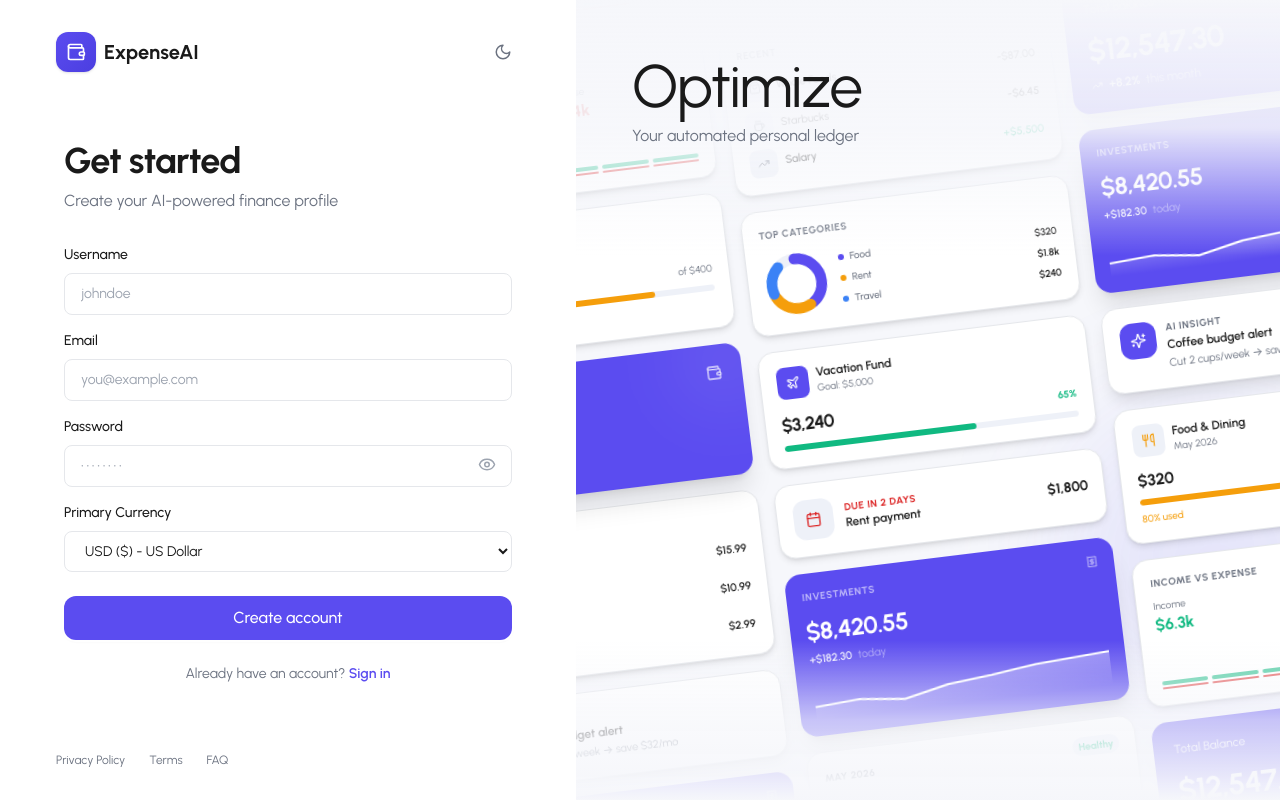
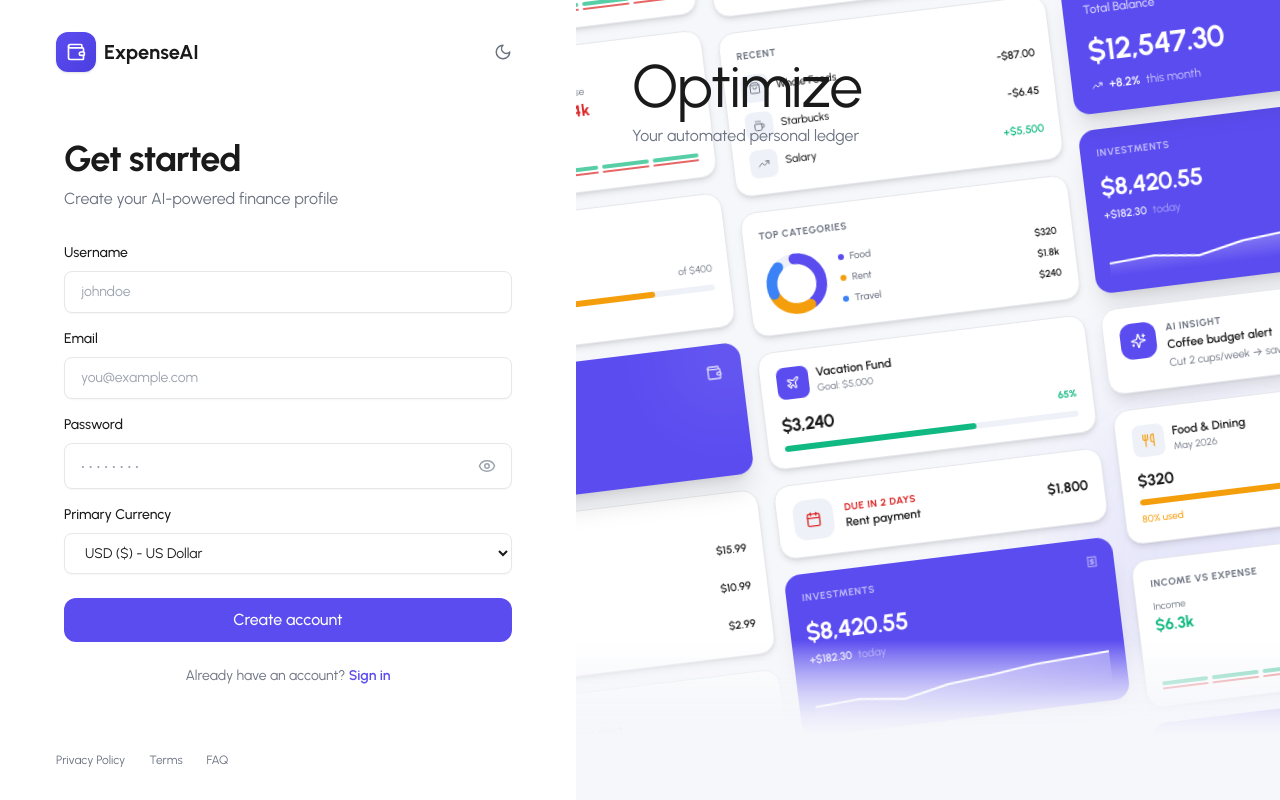
Before and after one commit to 3narinder/expense-tracker, a React (Vite) app in the folder client/: page /register in a window 1280 px wide. Built offline with nearby package versions, Linux system fonts and the light colour scheme; no server answers; a web font is replaced by a local one.

Commit message:
Ui button and input components

```diff
--- a/client/src/components/AuthHero.jsx
+++ b/client/src/components/AuthHero.jsx
@@ -425,7 +425,7 @@ const shuffledColumn3 = [...column1, ...column1, ...column2].sort(
 
 const AuthHero = ({ headline, subHeadline }) => {
   return (
-    <div className="relative h-full w-full overflow-hidden bg-[var(--color-bg-app)]">
+    <div className="relative h-full w-full overflow-hidden bg-[var(--color-bg-app)] transition-colors duration-300">
       <div className="absolute top-1/2 -right-24 w-80 h-80 bg-[var(--color-primary)]/10 rounded-full blur-3xl pointer-events-none z-0" />
 
       <div className="absolute inset-0 overflow-hidden z-10">
@@ -465,7 +465,7 @@ const AuthHero = ({ headline, subHeadline }) => {
         </div>
       </div>
 
-      <div className="absolute top-0 left-0 right-0 h-64 bg-gradient-to-b from-[var(--color-bg-app)] via-[var(--color-bg-app)]/90 to-transparent pointer-events-none z-20" />
+      <div className="absolute bottom-0 left-0 right-0 h-40 bg-[var(--color-bg-app)] [mask-image:linear-gradient(to_top,black_40%,transparent)] [-webkit-mask-image:linear-gradient(to_top,black_40%,transparent)] pointer-events-none z-20" />
       <div className="absolute bottom-0 left-0 right-0 h-40 bg-gradient-to-t from-[var(--color-bg-app)] via-[var(--color-bg-app)]/70 to-transparent pointer-events-none z-20" />
 
       <div className="absolute top-10 left-10 xl:top-14 xl:left-14 z-30 max-w-[70%]">
--- a/client/src/components/ui/Input.jsx
+++ b/client/src/components/ui/Input.jsx
@@ -1,4 +1,17 @@
-const Input = ({ label, error, className = "", endAdornment, id, ...props }) => {
+import { useState } from "react";
+
+const Input = ({
+  label,
+  error,
+  className = "",
+  endAdornment,
+  id,
+  onFocus,
+  onBlur,
+  style,
+  ...props
+}) => {
+  const [focused, setFocused] = useState(false);
   const inputId =
     id || (label ? label.toLowerCase().replace(/\s+/g, "-") : undefined);
 
@@ -15,18 +28,52 @@ const Input = ({ label, error, className = "", endAdornment, id, ...props }) =>
       <div className="relative">
         <input
           id={inputId}
-          className={`w-full px-4 py-2.5 ${endAdornment ? "pr-11" : ""} rounded-lg border border-[var(--color-border-main)] bg-[var(--color-bg-surface)] text-sm text-[var(--color-text-main)] placeholder-[var(--color-text-ghost)] transition-all duration-200 focus:outline-none focus:border-[var(--color-primary)] focus:ring-2 focus:ring-[var(--color-primary)]/10 focus:shadow-sm disabled:opacity-50 disabled:cursor-not-allowed ${
-            props.type === "password" ? "text-base tracking-[0.2em]" : ""
-          } ${className}`}
+          onFocus={(e) => {
+            setFocused(true);
+            onFocus?.(e);
+          }}
+          onBlur={(e) => {
+            setFocused(false);
+            onBlur?.(e);
+          }}
+          style={{
+            outline: "none",
+            border: `1px solid ${
+              focused ? "var(--color-info)" : "var(--color-border-main)"
+            }`,
+            boxShadow: focused
+              ? "0 0 0 4px color-mix(in srgb, var(--color-info) 16%, transparent)"
+              : "0 1px 2px rgba(0,0,0,0.04)",
+            transition:
+              "border-color 250ms ease-out, box-shadow 250ms ease-out",
+            ...style,
+          }}
+          className={`
+            w-full px-4 py-2.5 rounded-lg
+            bg-[var(--color-bg-surface)] text-[var(--color-text-main)]
+            placeholder-[var(--color-text-ghost)]
+            disabled:opacity-50 disabled:cursor-not-allowed
+            ${endAdornment ? "pr-11" : ""}
+            ${
+              props.type === "password"
+                ? "text-xl tracking-[0.2em] font-mono leading-5"
+                : "text-sm leading-5"
+            }
+            ${className}
+          `
+            .replace(/\s+/g, " ")
+            .trim()}
           {...props}
         />
         {endAdornment && (
-          <div className="absolute right-3 top-1/2 -translate-y-1/2">
+          <div className="absolute right-3 top-1/2 -translate-y-1/2 flex items-center justify-center">
             {endAdornment}
           </div>
         )}
       </div>
-      {error && <p className="text-xs text-[var(--color-danger)] mt-1">{error}</p>}
+      {error && (
+        <p className="text-xs text-[var(--color-danger)] mt-1">{error}</p>
+      )}
     </div>
   );
 };
--- a/client/src/components/ui/Select.jsx
+++ b/client/src/components/ui/Select.jsx
@@ -1,4 +1,17 @@
-const Select = ({ label, error, className = "", children, ...props }) => {
+import { useState } from "react";
+
+const Select = ({
+  label,
+  error,
+  className = "",
+  children,
+  onFocus,
+  onBlur,
+  style,
+  ...props
+}) => {
+  const [focused, setFocused] = useState(false);
+
   return (
     <div className="space-y-2">
       {label && (
@@ -7,12 +20,40 @@ const Select = ({ label, error, className = "", children, ...props }) => {
         </label>
       )}
       <select
-        className={`w-full px-4 py-2.5 rounded-lg border border-[var(--color-border-main)] text-sm bg-[var(--color-bg-surface)] text-[var(--color-text-main)] focus:outline-none focus:border-[var(--color-primary)] focus:ring-2 focus:ring-[var(--color-primary)]/10 focus:shadow-sm transition-all duration-200 disabled:opacity-50 disabled:cursor-not-allowed cursor-pointer ${className}`}
+        onFocus={(e) => {
+          setFocused(true);
+          onFocus?.(e);
+        }}
+        onBlur={(e) => {
+          setFocused(false);
+          onBlur?.(e);
+        }}
+        style={{
+          outline: "none",
+          border: `1px solid ${
+            focused ? "var(--color-info)" : "var(--color-border-main)"
+          }`,
+          boxShadow: focused
+            ? "0 0 0 4px color-mix(in srgb, var(--color-info) 16%, transparent)"
+            : "0 1px 2px rgba(0,0,0,0.04)",
+          transition: "border-color 250ms ease-out, box-shadow 250ms ease-out",
+          ...style,
+        }}
+        className={`
+          w-full px-4 py-2.5 rounded-lg text-sm
+          bg-[var(--color-bg-surface)] text-[var(--color-text-main)]
+          disabled:opacity-50 disabled:cursor-not-allowed cursor-pointer
+          ${className}
+        `
+          .replace(/\s+/g, " ")
+          .trim()}
         {...props}
       >
         {children}
       </select>
-      {error && <p className="text-xs text-[var(--color-danger)] mt-1">{error}</p>}
+      {error && (
+        <p className="text-xs text-[var(--color-danger)] mt-1">{error}</p>
+      )}
     </div>
   );
 };
--- a/client/src/components/ui/Textarea.jsx
+++ b/client/src/components/ui/Textarea.jsx
@@ -1,4 +1,16 @@
-const Textarea = ({ label, error, className = "", ...props }) => {
+import { useState } from "react";
+
+const Textarea = ({
+  label,
+  error,
+  className = "",
+  onFocus,
+  onBlur,
+  style,
+  ...props
+}) => {
+  const [focused, setFocused] = useState(false);
+
   return (
     <div className="space-y-2">
       {label && (
@@ -7,10 +19,39 @@ const Textarea = ({ label, error, className = "", ...props }) => {
         </label>
       )}
       <textarea
-        className={`w-full px-4 py-2.5 rounded-lg border border-[var(--color-border-main)] bg-[var(--color-bg-surface)] text-sm text-[var(--color-text-main)] placeholder-[var(--color-text-ghost)] focus:outline-none focus:border-[var(--color-primary)] focus:ring-2 focus:ring-[var(--color-primary)]/10 focus:shadow-sm transition-all duration-200 resize-y disabled:opacity-50 disabled:cursor-not-allowed ${className}`}
+        onFocus={(e) => {
+          setFocused(true);
+          onFocus?.(e);
+        }}
+        onBlur={(e) => {
+          setFocused(false);
+          onBlur?.(e);
+        }}
+        style={{
+          outline: "none",
+          border: `1px solid ${
+            focused ? "var(--color-info)" : "var(--color-border-main)"
+          }`,
+          boxShadow: focused
+            ? "0 0 0 4px color-mix(in srgb, var(--color-info) 16%, transparent)"
+            : "0 1px 2px rgba(0,0,0,0.04)",
+          transition: "border-color 250ms ease-out, box-shadow 250ms ease-out",
+          ...style,
+        }}
+        className={`
+          w-full px-4 py-2.5 rounded-lg text-sm
+          bg-[var(--color-bg-surface)] text-[var(--color-text-main)]
+          placeholder-[var(--color-text-ghost)]
+          resize-y disabled:opacity-50 disabled:cursor-not-allowed
+          ${className}
+        `
+          .replace(/\s+/g, " ")
+          .trim()}
         {...props}
-      />
-      {error && <p className="text-xs text-[var(--color-danger)] mt-1">{error}</p>}
+      ></textarea>
+      {error && (
+        <p className="text-xs text-[var(--color-danger)] mt-1">{error}</p>
+      )}
     </div>
   );
 };
--- a/client/src/index.css
+++ b/client/src/index.css
@@ -313,10 +313,12 @@ body {
 }
 
 /** Smooth transitions for theme switching */
+
 * {
-  transition-property: background-color, border-color, color, box-shadow;
-  transition-timing-function: ease;
-  transition-duration: 0.2s;
+  transition-property:
+    background-color, border-color, color, box-shadow, fill, stroke;
+  transition-timing-function: cubic-bezier(0.4, 0, 0.2, 1);
+  transition-duration: 300ms;
 }
 
 @keyframes scrollUp {
```
Also changed, not shown: client/src/pages/Login.jsx (+37 -21 lines).
